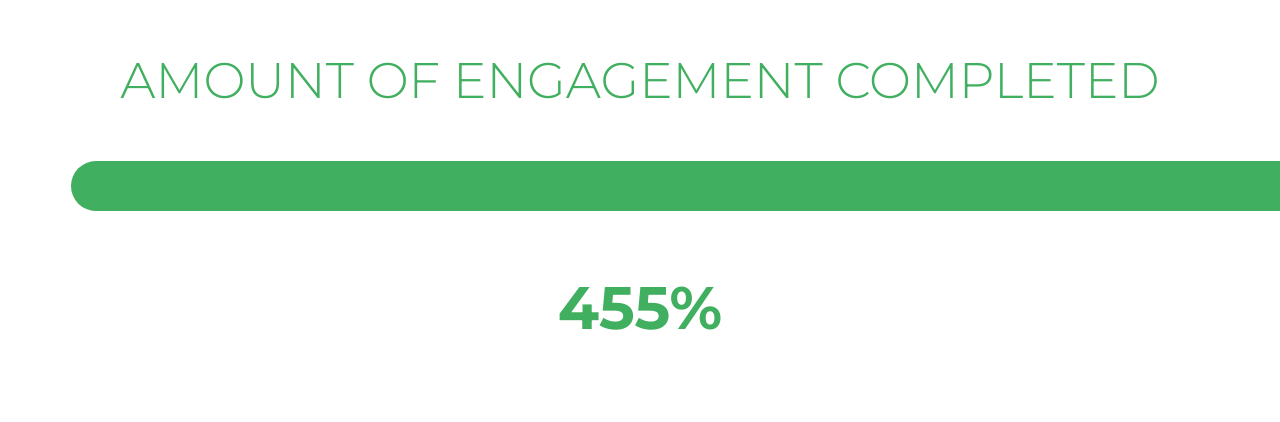
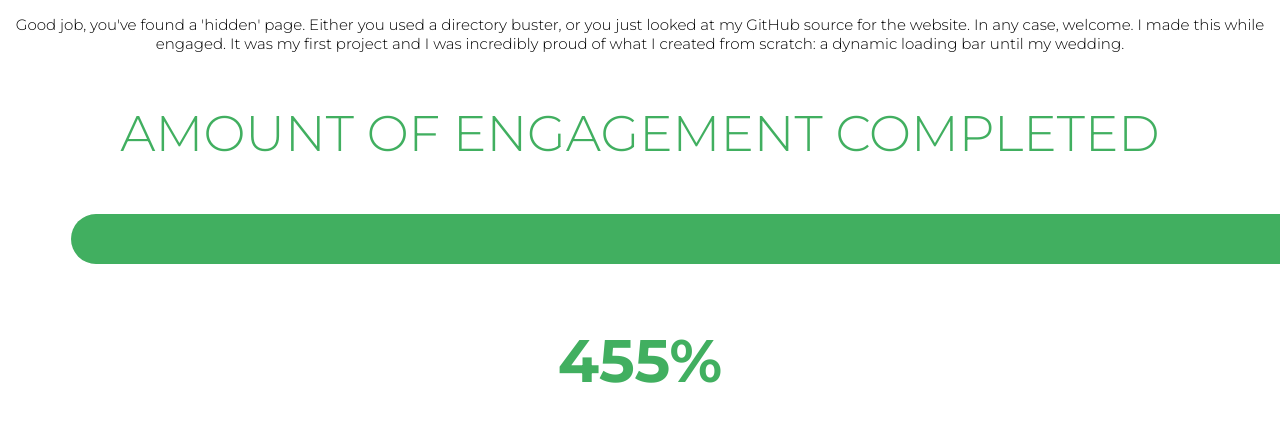
Before and after one commit to JoshuaDueck/joshandmegan.github.io, a plain HTML site: page timer.html in a window 1280 px wide. Shown: the top 422 px of the page. Drawn offline with Linux system fonts and the light colour scheme.

Commit message:
Added message at the top.

```diff
--- a/timer.html
+++ b/timer.html
@@ -7,6 +7,7 @@
 </head>
 <body>
 	<div class="centre-horizontal">
+		<p style="font-size: 15px; color: black;">Good job, you've found a 'hidden' page. Either you used a directory buster, or you just looked at my GitHub source for the website. In any case, welcome. I made this while engaged. It was my first project and I was incredibly proud of what I created from scratch: a dynamic loading bar until my wedding.</p>
 		<p style="font-size: 50px; color: #41AF60;">AMOUNT OF ENGAGEMENT COMPLETED</p>
 		<div class="light-grey bar" style="margin: auto;">
 			<div id="active" class="green" style="height: 50px; border-radius: 25px;"></div>
```
